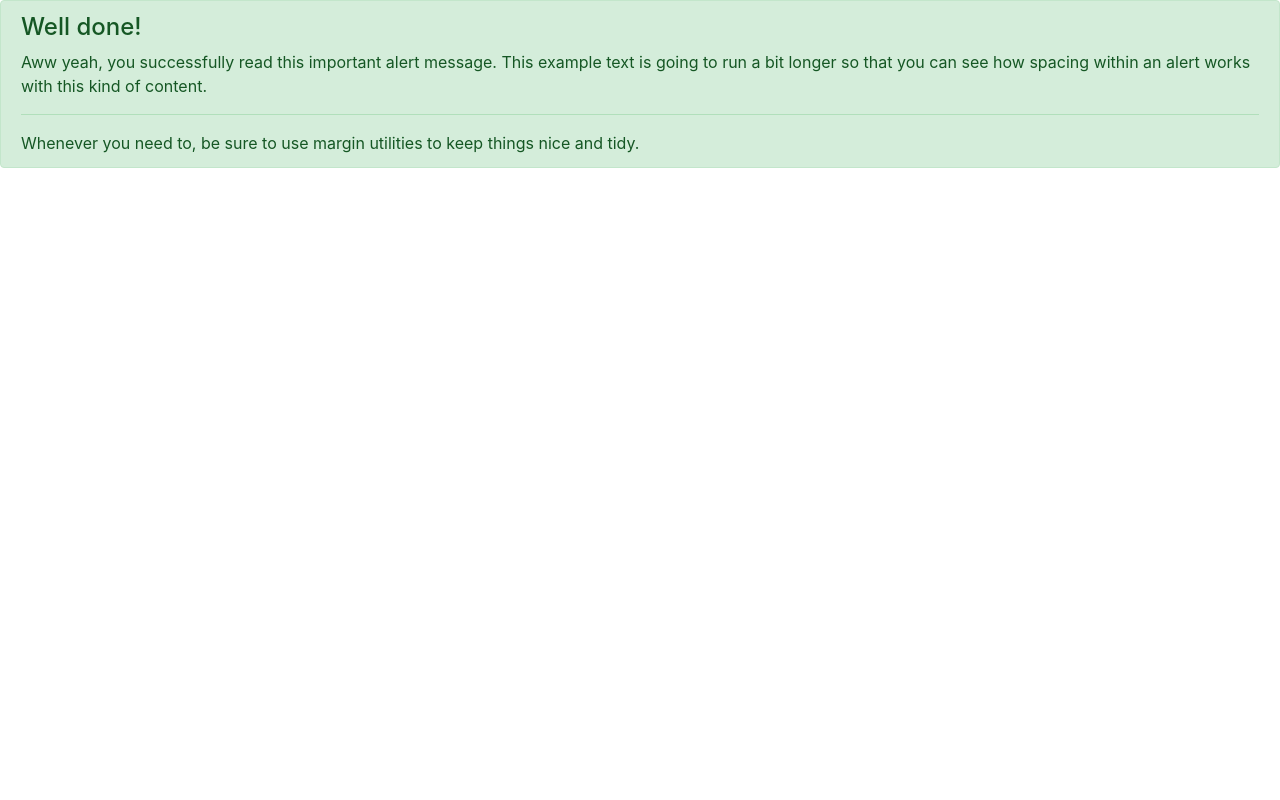
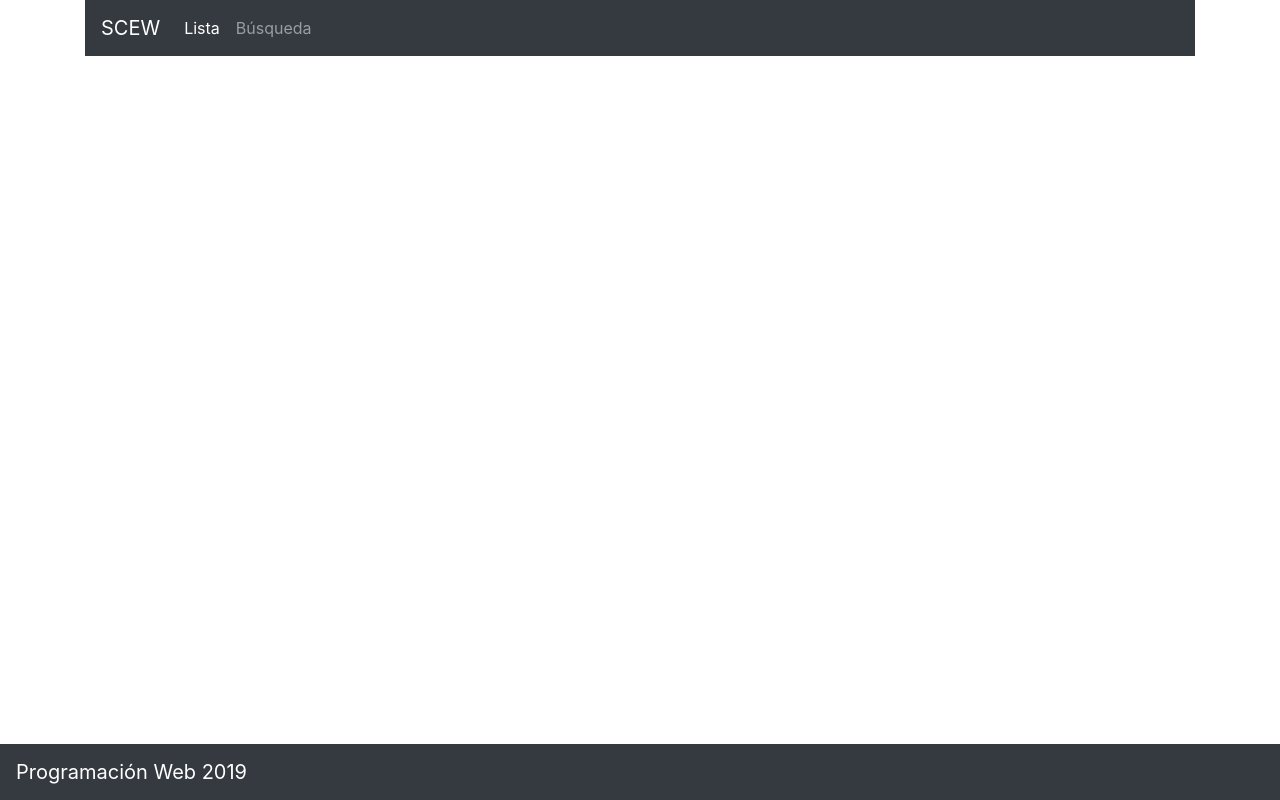
Before and after one commit to rmoravargas/SCEW, an Angular app in the folder sce-web/: page / in a window 1280 px wide. Built offline with nearby package versions, Linux system fonts and the light colour scheme.

Commit message:
Se agregan las barras de navegación

```diff
--- a/sce-web/src/app/app.component.html
+++ b/sce-web/src/app/app.component.html
@@ -1,8 +1,27 @@
-<div class="alert alert-success" role="alert">
-    <h4 class="alert-heading">Well done!</h4>
-    <p>Aww yeah, you successfully read this important alert message. This example text is going to run a bit longer so that you can see how spacing within an alert works with this kind of content.</p>
-    <hr>
-    <p class="mb-0">Whenever you need to, be sure to use margin utilities to keep things nice and tidy.</p>
+<div class="container">
+
+    <nav class="navbar navbar-expand-lg navbar-dark bg-dark">
+        <a class="navbar-brand" href="#">SCEW</a>
+        <button class="navbar-toggler" type="button" data-toggle="collapse" data-target="#navbarSupportedContent" aria-controls="navbarSupportedContent" aria-expanded="false" aria-label="Toggle navigation">
+    <span class="navbar-toggler-icon"></span>
+  </button>
+
+        <div class="collapse navbar-collapse" id="navbarSupportedContent">
+            <ul class="navbar-nav mr-auto">
+                <li class="nav-item active">
+                    <a class="nav-link" href="#">Lista <span class="sr-only">(current)</span></a>
+                </li>
+                <li class="nav-item">
+                    <a class="nav-link" href="#">Búsqueda</a>
+                </li>
+
+            </ul>
+
+        </div>
+    </nav>
+    <router-outlet></router-outlet>
+
+    <nav class="navbar fixed-bottom navbar-dark bg-dark">
+        <a class="navbar-brand" href="#">Programación Web 2019</a>
+    </nav>
 </div>
-
-<router-outlet></router-outlet>
```
